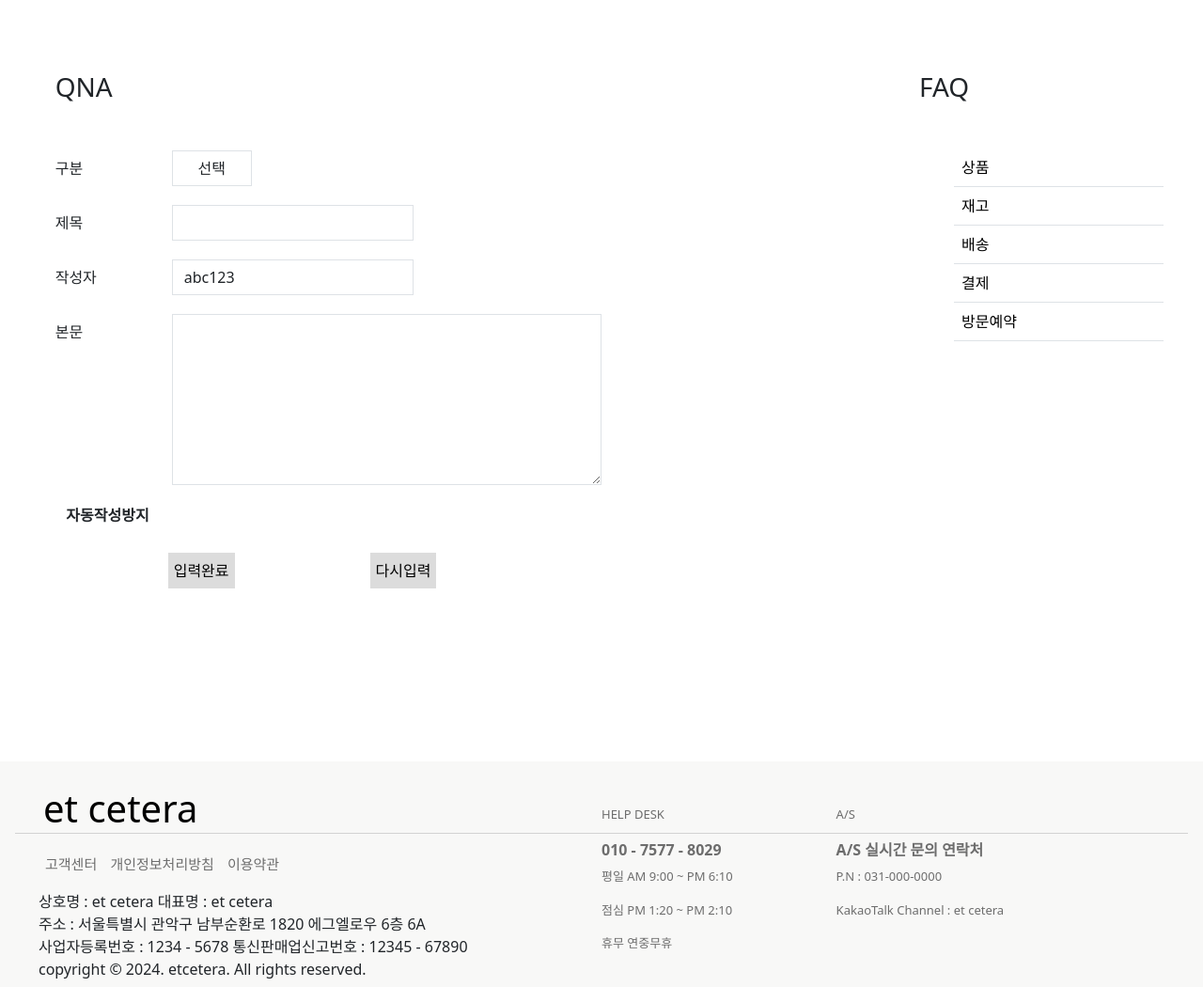
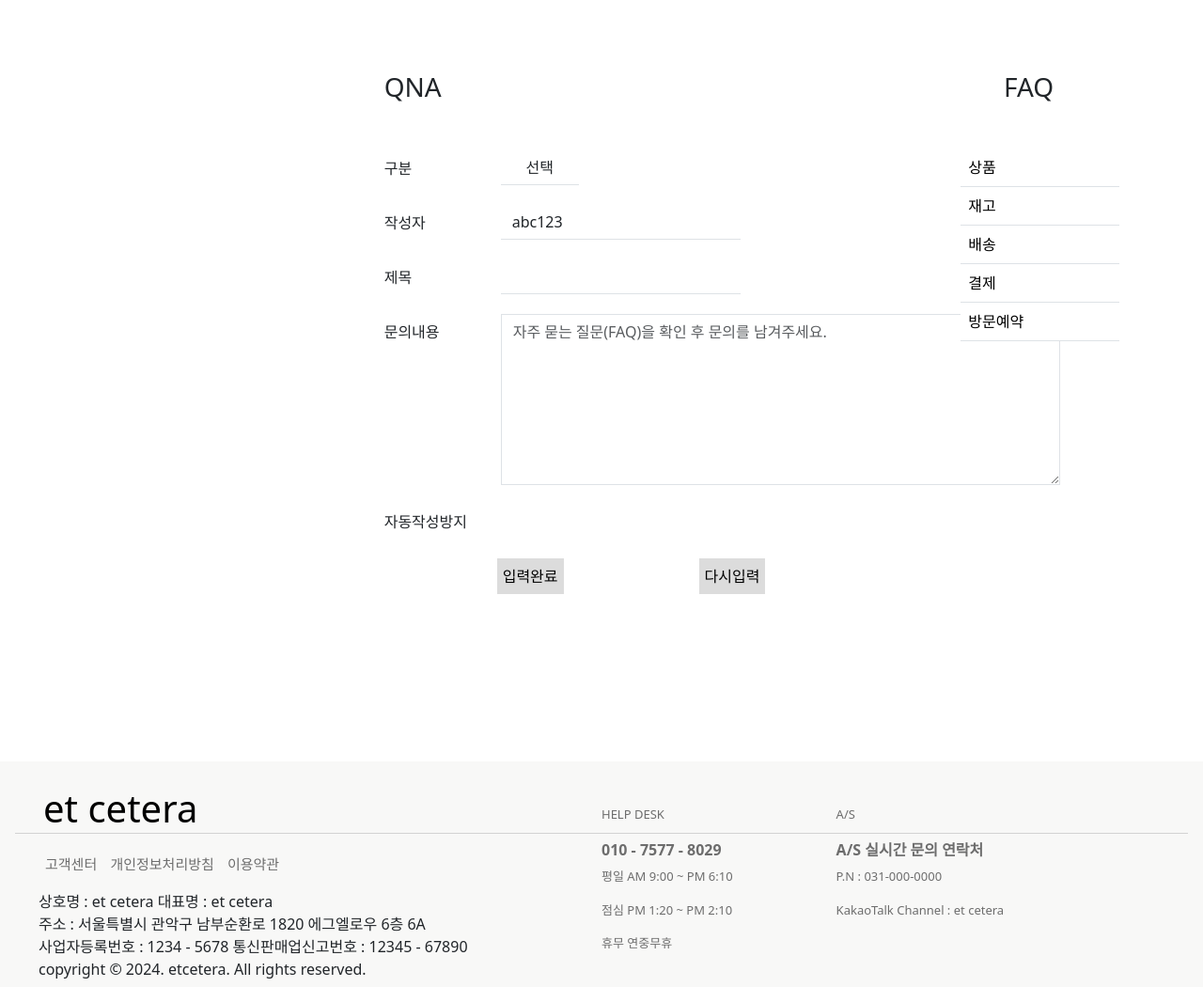
Before and after one commit to muhotalgo/project2024, a FastAPI app: page /contact/qna in a window 1280 px wide; the page is wider, and only the part inside the window is pictured. Shown: the part 224-1274 px from the top of that part at 94% size. Run offline with FastAPI, Linux system fonts and the light colour scheme; some libraries are stand-ins or nearby versions; some web fonts are replaced.

Commit message:
services 임시

```diff
--- a/app/dbfactory.py
+++ b/app/dbfactory.py
@@ -1,7 +1,7 @@
 from sqlalchemy import create_engine
 from sqlalchemy.orm import sessionmaker
 from app.settings import config
-from app.models import member
+from app.models import contact
 
 # sqlite 사용시 check_same_thread를 추가 - 쓰레드 사용 안함
 engine = create_engine(config.db_conn, echo=True, connect_args={'check_same_thread':False})
@@ -10,5 +10,4 @@ Session = sessionmaker(autocommit=False, autoflush=False, bind=engine)
 
 # 서버시작시 테이블 생성
 def db_startup():
-
-    member.Base.metadata.create_all(engine)
+    contact.Base.metadata.create_all(engine)
--- a/views/templates/contact/qna.html
+++ b/views/templates/contact/qna.html
@@ -3,8 +3,9 @@
 
 {% block style %}
   <style>
-    #faq { margin-top: 300px; margin-right: 5px; margin-bottom: 150px;}
-    #qna { margin-top: 300px; margin-left: -50px; margin-bottom: 150px;}
+    #faq { margin-top: 300px; margin-left: -40px; margin-right: 5px; margin-bottom: 150px;}
+    #faq h3 { margin-left: 130px; }
+    #qna { margin-top: 300px; margin-left: 300px; margin-bottom: 150px;}
 
     form { width: 1200px; height: 500px; margin: 50px auto; }
     form div { margin-bottom: 10px;}
@@ -12,7 +13,7 @@
     form select { margin-left:0px; width: 50px; text-align: center }
     form button:first-child { margin-left: 120px;
       background-color: #dcdcdc; border: none;}
-    .col-form-label { font-weight: normal; text-align: left; }
+    .col-form-label { font-weight: normal; text-align: left; input-focus-border-color: none;}
     .form-control { border-radius: 0; }
 
     .dragup { vertical-align: top }
@@ -32,7 +33,7 @@
               <label for="category" class="col-form-label">구분</label>
             </div>
             <div class="col-auto">
-              <select name="category" id="category" class="form-control">
+              <select name="category" id="category" class="form-control border-bottom border-0 ">
                 <option value="선택">선택</option>
                 <option value="상품">상품</option>
                 <option value="재고">재고</option>
@@ -45,25 +46,26 @@
           </div>
           <div class="row">
             <div class="col-auto">
-              <label for="title" class="col-form-label">제목</label></div>
+              <label for="userid" class="col-form-label">작성자</label></div>
             <div class="col-auto">
-              <input type="text" name="title" id="title" class="form-control"></div>
+              <input type="text" name="userid" id="userid" value="abc123" readonly class="form-control border-bottom border-0"> </div>
           </div>
           <div class="row">
             <div class="col-auto">
-              <label for="userid" class="col-form-label">작성자</label></div>
+              <label for="title" class="col-form-label">제목</label></div>
             <div class="col-auto">
-              <input type="text" name="userid" id="userid" value="abc123" readonly class="form-control border-bottom"> </div>
+              <input type="text" name="title" id="title" class="form-control border-bottom border-0"></div>
           </div>
           <div class="row">
             <div class="col-auto">
-              <label for="contents" class="col-form-label">본문</label></div>
+              <label for="contents" class="col-form-label">문의내용</label></div>
             <div class="col-auto">
-              <textarea name="contents" id="contents" cols="45" rows="7" class="form-control"></textarea></div>
+              <textarea name="contents" id="contents" placeholder="자주 묻는 질문(FAQ)을 확인 후 문의를 남겨주세요."
+                        cols="60" rows="7" class="form-control"></textarea></div>
           </div>
           <div class="row">
             <div class="col-auto">
-              <label for="captcha" class="form-label">자동작성방지</label></div>
+              <label for="captcha" class="col-form-label">자동작성방지</label></div>
             <div class="col-auto">
               <div id="captcha"></div></div>
           </div>
@@ -79,7 +81,7 @@
       <div class="col-3 offset-1">
         <div id="faq">
           <h3>FAQ</h3>
-          <table class="table w-75 container mt-5">
+          <table class="table w-50 container mt-5">
             <tr class="border-bottom"><td><a href="/contact/faq">상품</a></td></tr>
             <tr class="border-bottom"><td><a href="/contact/faq">재고</a></td></tr>
             <tr class="border-bottom"><td><a href="/contact/faq">배송</a></td></tr>
```
Also changed, not shown: app/models/contact.py (+5 -15 lines), app/routes/contact.py (+9 -0 lines), app/services/contact.py (added, +61 -0 lines).
